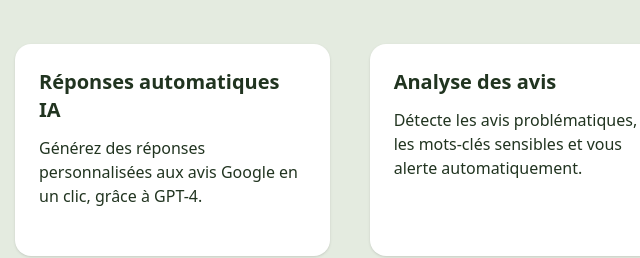
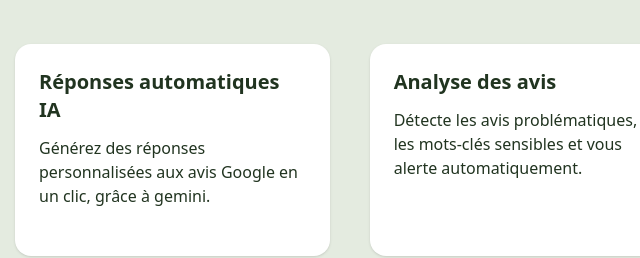
Before and after one commit to Hisok4YEZ/reviewer-presentation, a plain HTML site: page index.html in a window 1280 px wide. Shown: the part 924-1182 px from the top of the page, 113-753 px from the left. Drawn offline with nearby package versions, Linux system fonts and the light colour scheme.

Commit message:
Update index.html

```diff
--- a/index.html
+++ b/index.html
@@ -40,7 +40,7 @@
             <h3 class="text-xl font-semibold mb-3">Réponses automatiques IA</h3>
             <p>
               Générez des réponses personnalisées aux avis Google en un clic,
-              grâce à GPT-4.
+              grâce à gemini.
             </p>
           </div>
           <div class="bg-white rounded-2xl p-6 shadow">
```
